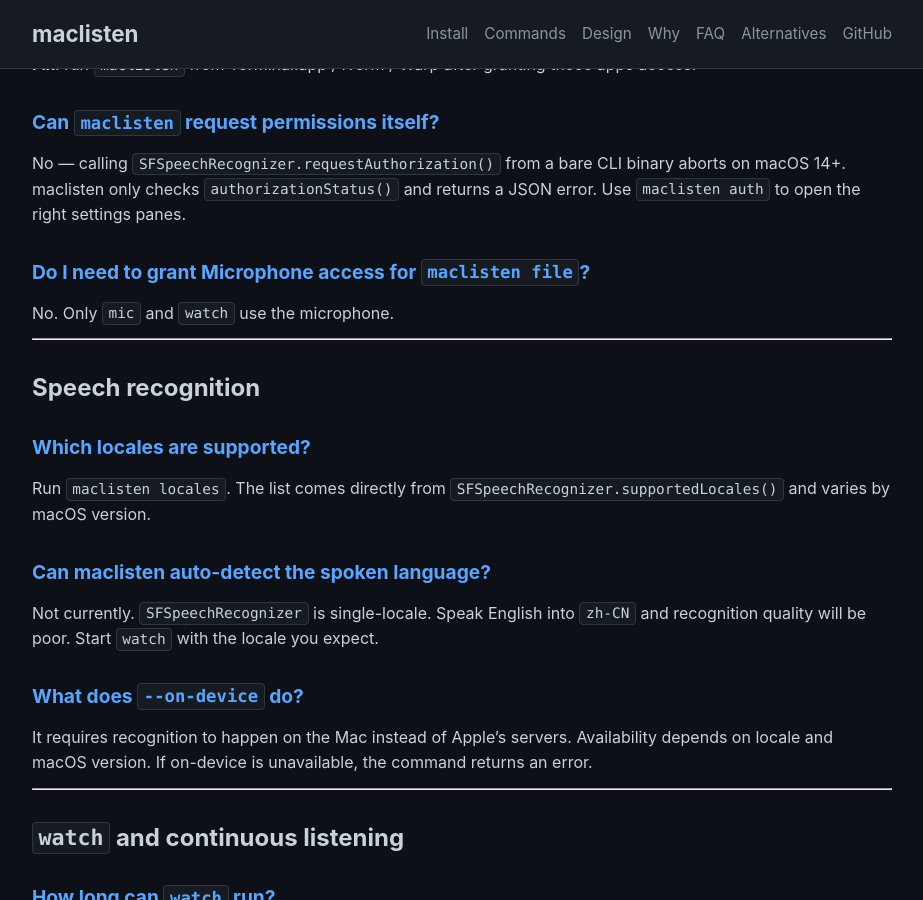
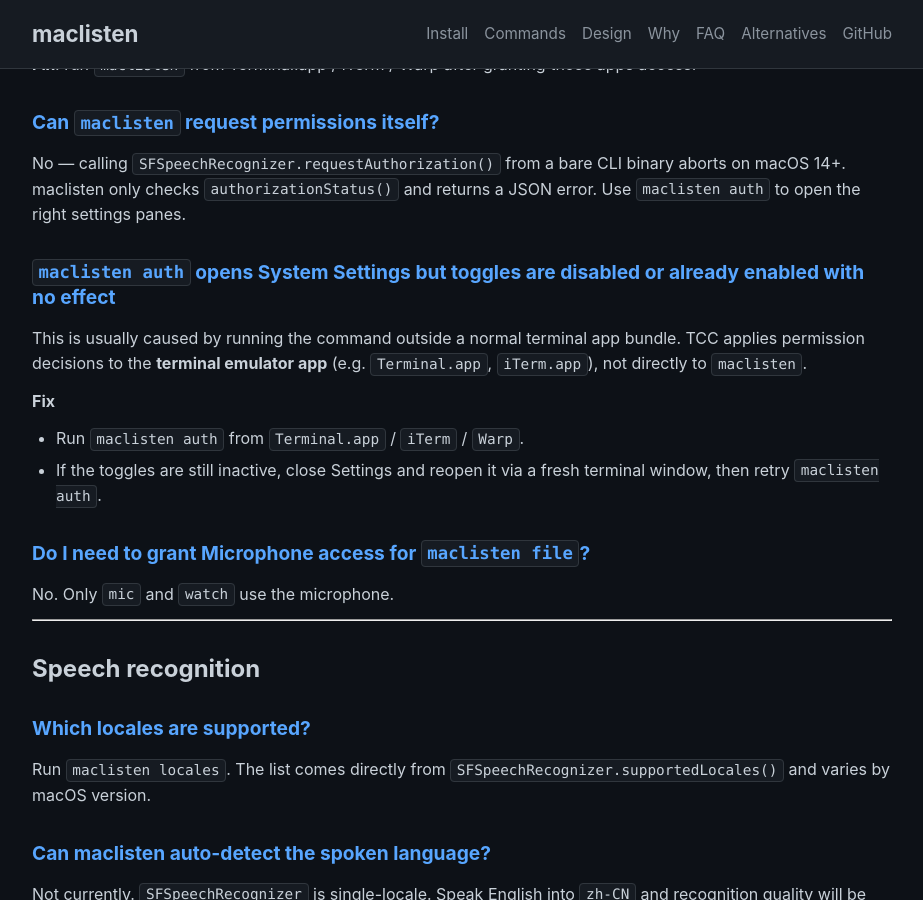
Before and after one commit to ljh-sh/maclisten, a Jekyll site: the page built from docs/faq.md, in a window 1280 px wide and 900 px high, scrolled down 364 px. Shown: the whole window, without its empty margins (178-1101 px from the left). Built offline with Jekyll 4.4.1, drawn with Linux system fonts in a browser that asks for light colours.

Commit message:
docs: document auth output and troubleshooting

```diff
--- a/docs/faq.md
+++ b/docs/faq.md
@@ -16,6 +16,15 @@ macOS TCC grants Speech Recognition / Microphone access to the **terminal emulat
 ### Can `maclisten` request permissions itself?
 
 No — calling `SFSpeechRecognizer.requestAuthorization()` from a bare CLI binary aborts on macOS 14+. maclisten only checks `authorizationStatus()` and returns a JSON error. Use `maclisten auth` to open the right settings panes.
+
+### `maclisten auth` opens System Settings but toggles are disabled or already enabled with no effect
+
+This is usually caused by running the command outside a normal terminal app bundle. TCC applies permission decisions to the **terminal emulator app** (e.g. `Terminal.app`, `iTerm.app`), not directly to `maclisten`.
+
+**Fix**
+
+- Run `maclisten auth` from `Terminal.app` / `iTerm` / `Warp`.
+- If the toggles are still inactive, close Settings and reopen it via a fresh terminal window, then retry `maclisten auth`.
 
 ### Do I need to grant Microphone access for `maclisten file`?
 
```
Also changed, not shown: README.md.
